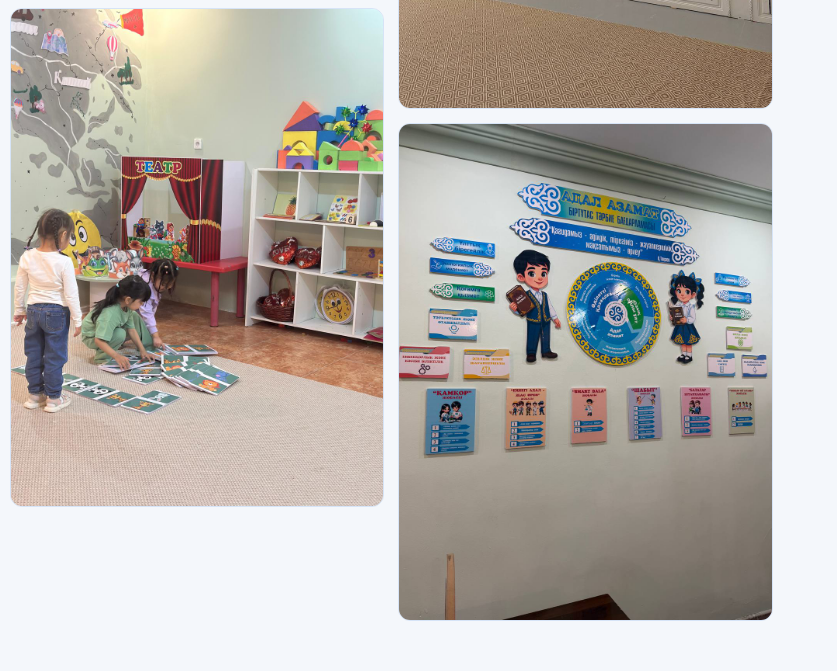
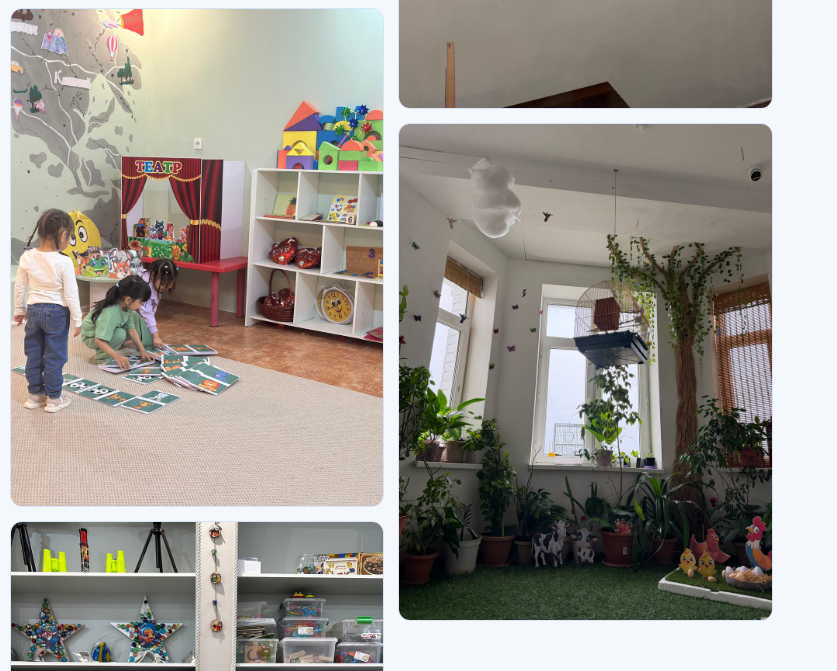
Before and after one commit to Meir909/-, a website: page public/gallery.html in a window 1280 px wide. Shown: the part 4180-4851 px from the top of the page, 443-1280 px from the left. Drawn offline with Linux system fonts and the light colour scheme.

Commit message:
Gallery: add upload_1779795004648.jpeg

```diff
--- a/public/gallery.html
+++ b/public/gallery.html
@@ -231,6 +231,11 @@
         <img src="images/upload_1779794979712.jpeg" alt="Фото" loading="lazy">
         <div class="gallery-zoom"><svg viewBox="0 0 24 24"><circle cx="11" cy="11" r="8"/><line x1="21" y1="21" x2="16.65" y2="16.65"/></svg></div>
       </div>
+
+      <div class="gallery-item">
+        <img src="images/upload_1779795004648.jpeg" alt="Фото" loading="lazy">
+        <div class="gallery-zoom"><svg viewBox="0 0 24 24"><circle cx="11" cy="11" r="8"/><line x1="21" y1="21" x2="16.65" y2="16.65"/></svg></div>
+      </div>
     </div>
   </div>
 </section>
```
